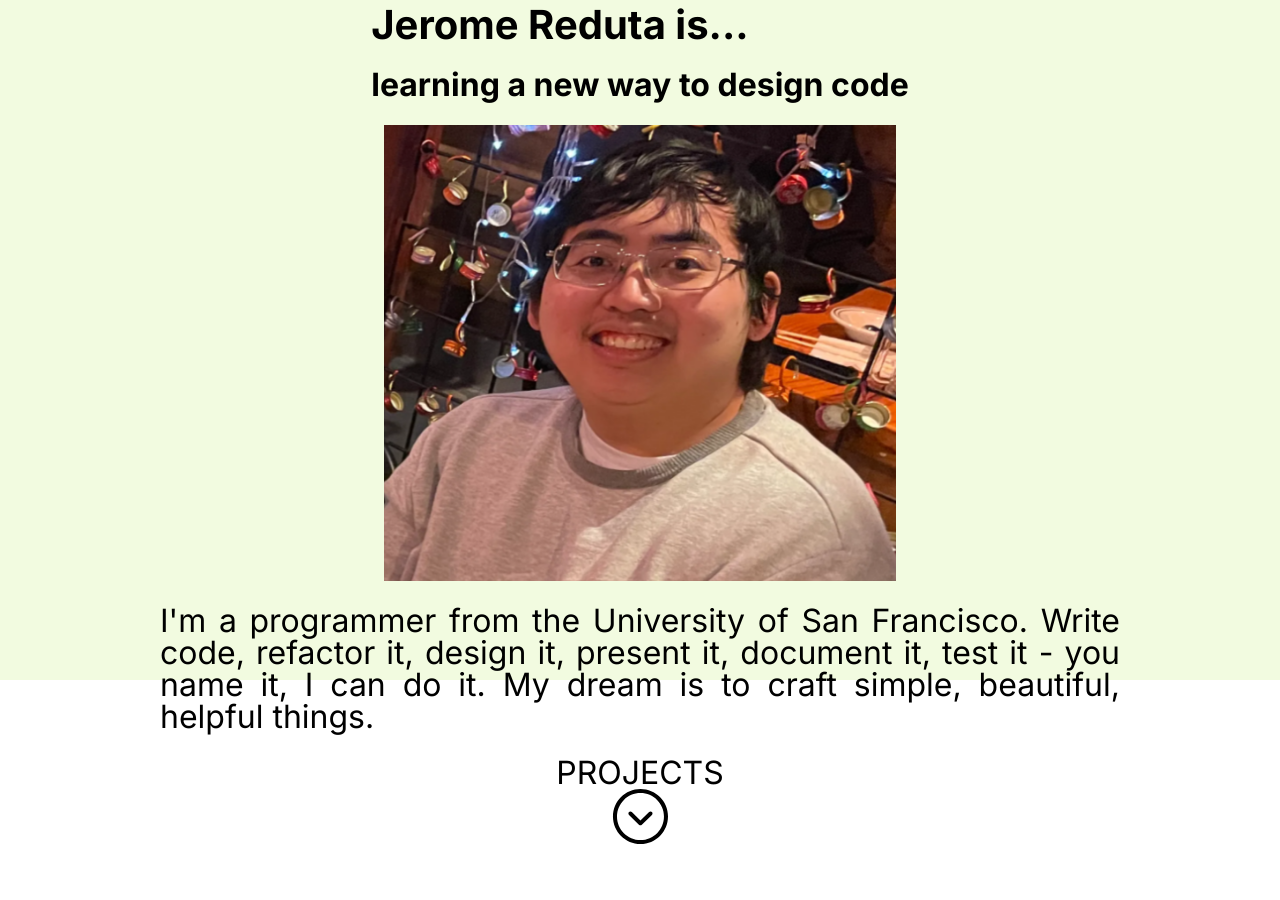
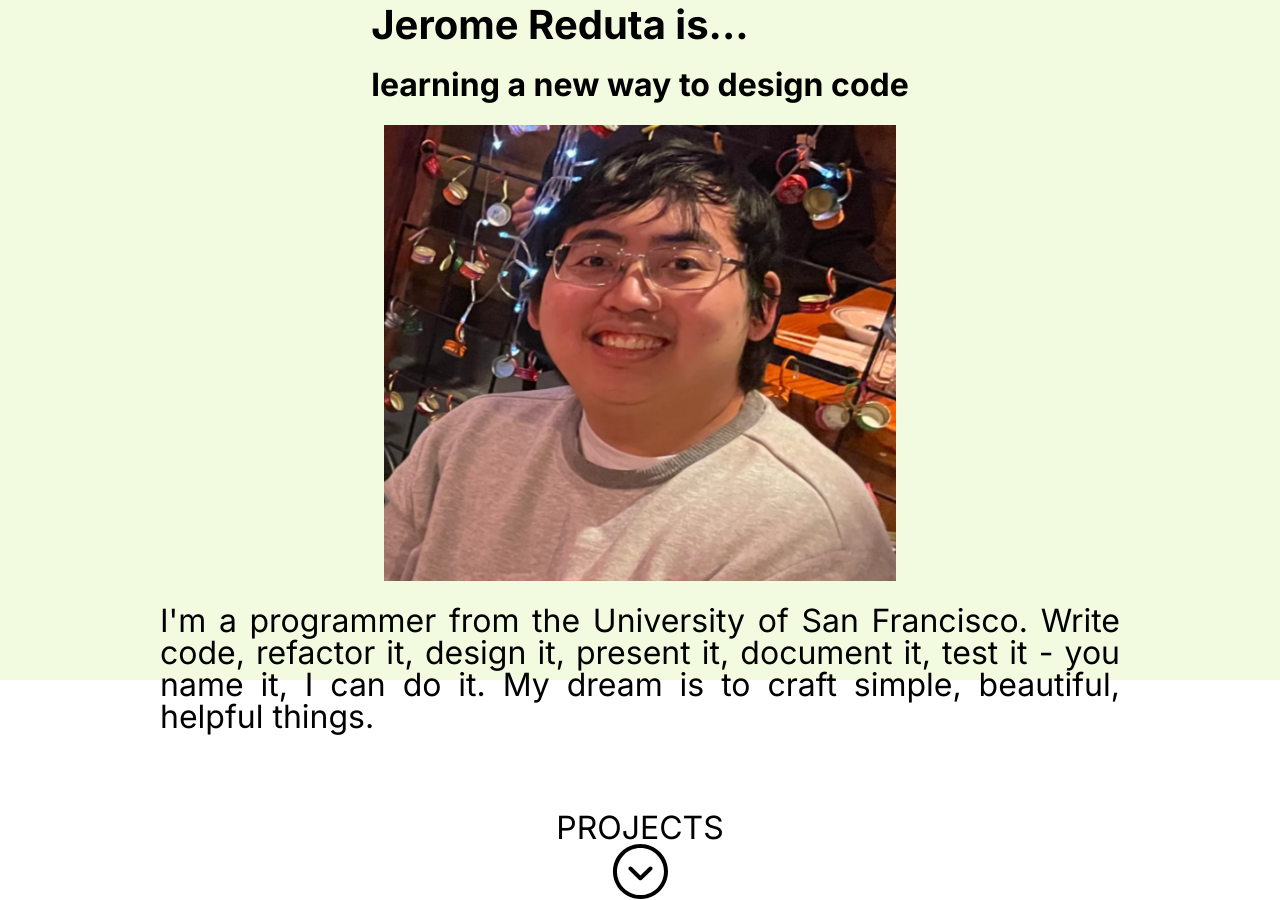
Before and after one commit to JeromeRReduta/Portfolio2025, a React (Vite) app: page / in a window 1280 px wide. Shown: the part 120-1020 px from the top of the page. Before the commit the page ends 965 px from the top, so only its background shows below. Built offline with nearby package versions, Linux system fonts and the light colour scheme.

Commit message:
(change) can now inject flex-align or -justify into NavArrow; made section take up full width + height of parent

```diff
--- a/src/shared/components/NavArrow.tsx
+++ b/src/shared/components/NavArrow.tsx
@@ -3,6 +3,7 @@ import "../design/base.css";
 import styles from "../design/NavArrow.module.css";
 import { Link } from "react-router";
 import ArrowSvg from "../../assets/right-arrow.svg?react";
+import type React from "react";
 
 type Direction = "UP" | "RIGHT" | "DOWN" | "LEFT";
 
@@ -13,20 +14,30 @@ const map: Map<Direction, string> = new Map([
     ["LEFT", styles["nav_arrow__svg_left"]],
 ]);
 
+type FlexDirection = "flex-start" | "flex-end" | "center";
+
 interface NavArrowProps {
     readonly direction: Direction;
+    readonly flexJustify: FlexDirection;
+    readonly flexAlign: FlexDirection;
     readonly url: string;
     readonly message: string;
 }
 
 export default function NavArrow({
     direction,
+    flexJustify,
+    flexAlign,
     url,
     message,
 }: NavArrowProps): JSX.Element {
     const arrowClass: string = map.get(direction)!;
+    const extraStyles: React.CSSProperties = {
+        justifyContent: `${flexJustify}`,
+        alignItems: `${flexAlign}`,
+    };
     return (
-        <Link className={styles["nav_arrow"]} to={url}>
+        <Link className={styles["nav_arrow"]} to={url} style={extraStyles}>
             <div className={styles["nav_arrow__message"]}>{message}</div>
             <ArrowSvg className={arrowClass} />
         </Link>
--- a/src/shared/design/NavArrow.module.css
+++ b/src/shared/design/NavArrow.module.css
@@ -21,6 +21,7 @@
     composes: base__vertical_flex;
     gap: 0rem;
     color: var(--dark);
+    margin: 1.5rem;
 }
 
 .nav_arrow:hover {
--- a/src/shared/design/base.css
+++ b/src/shared/design/base.css
@@ -168,6 +168,13 @@ header {
 
 main {
     grid-area: main;
+    width: 100%;
+    height: 100%;
+}
+
+main > section {
+    width: 100%;
+    height: 100%;
 }
 
 /** Fonts */
--- a/src/welcome/components/WelcomePage.tsx
+++ b/src/welcome/components/WelcomePage.tsx
@@ -11,7 +11,13 @@ export default function WelcomePage(): JSX.Element {
         <section className={styles["welcome"]}>
             <WelcomeHeading randomMessage={message} />
             <Greeting />
-            <NavArrow direction="DOWN" url="/projects" message="PROJECTS" />
+            <NavArrow
+                direction="DOWN"
+                url="/projects"
+                message="PROJECTS"
+                flexJustify="flex-end"
+                flexAlign="center"
+            />
         </section>
     );
 }
--- a/src/welcome/design/Welcome.module.css
+++ b/src/welcome/design/Welcome.module.css
@@ -19,7 +19,7 @@
 .heading {
     composes: base__vertical_flex;
     align-items: flex-start;
-    flex: 25 1 25%;
+    flex: 15 1 15%;
     margin-top: 1.5rem;
 }
 
@@ -31,7 +31,7 @@
 
 .greeting {
     composes: base__vertical_flex;
-    flex: 60 0 60%;
+    flex: 70 0 70%;
 }
 
 .greeting__img {
```
